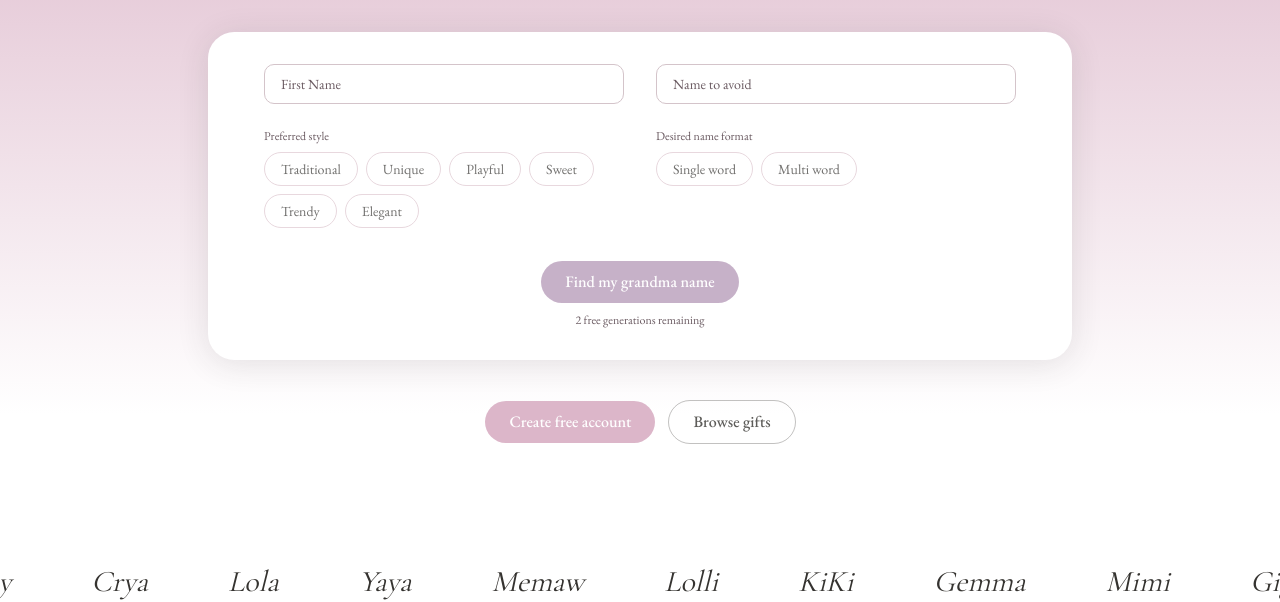
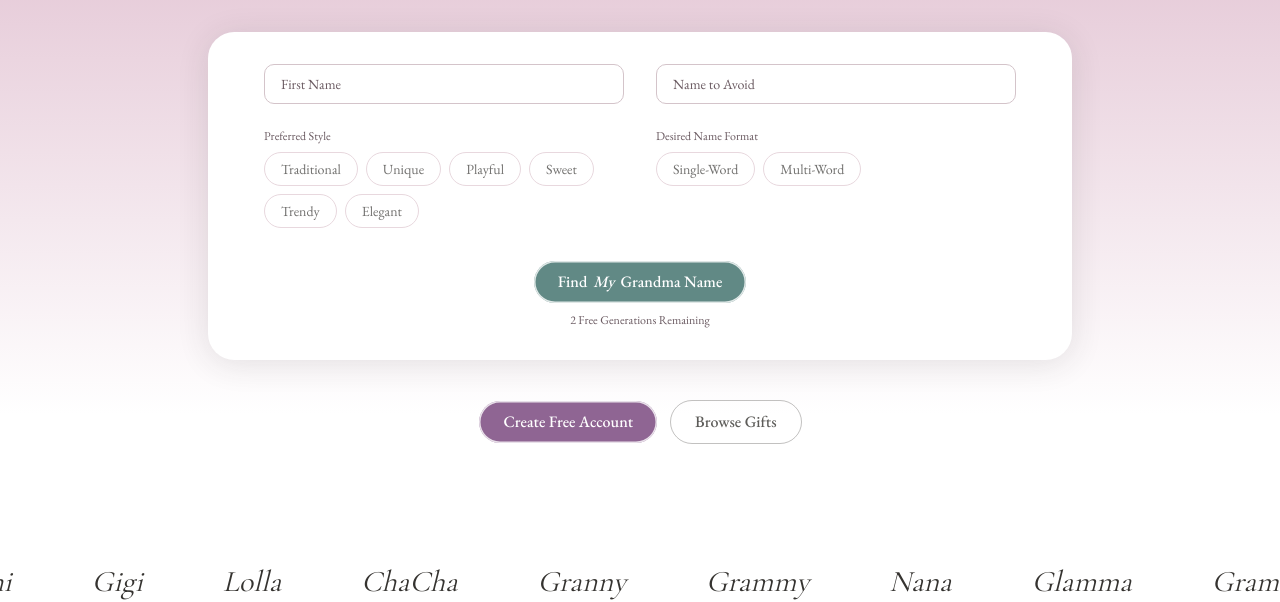
Before and after one commit to mad-banana-projects/my-grandma-name, a Next.js app: page / in a window 1280 px wide. Shown: the part 204-806 px from the top of the page. Built offline with nearby package versions, Linux system fonts and the light colour scheme; no server answers.

Commit message:
landing page styling: capitalization, names in banner, button colors

```diff
--- a/app/(public)/page.tsx
+++ b/app/(public)/page.tsx
@@ -22,8 +22,9 @@ function parseAnonCookieCount(raw: string | undefined): number {
 }
 
 const GRANDMA_NAMES = [
-  'Berry', 'Crya', 'Lola', 'Yaya', 'Memaw', 'Lolli', 'KiKi', 'Gemma',
-  'Mimi', 'Gigi', 'Lolla', 'Candy Gram', 'ChaCha', 'Granny', 'Nana', 'Glamma',
+  'Mimi', 'Gigi', 'Lolla', 'ChaCha', 'Granny', 'Grammy', 'Nana', 'Glamma',
+  'Gramma', 'Crya', 'Lola', 'Yaya', 'Memaw', 'Lolli', 'KiKi', 'Gemma',
+  'Chica', 'Lovey', 'Coo-Coo', 'Candy Gram',
 ]
 
 const HOW_IT_WORKS = [
@@ -127,9 +128,9 @@ export default async function LandingPage() {
             <div className="mt-10 flex flex-col items-center justify-center gap-3 px-4 sm:flex-row">
               <Link
                 href="/signup"
-                className={cn(buttonVariants({ size: 'lg' }), 'w-full sm:w-auto')}
+                className={cn(buttonVariants({ size: 'lg' }), 'w-full sm:w-auto bg-[#8f6593] hover:bg-[#7a5680]')}
               >
-                Create free account
+                Create Free Account
               </Link>
               <Link
                 href="/browse-products"
@@ -138,7 +139,7 @@ export default async function LandingPage() {
                   'w-full sm:w-auto border-foreground/30 text-foreground/80 hover:bg-foreground/10 hover:text-foreground'
                 )}
               >
-                Browse gifts
+                Browse Gifts
               </Link>
             </div>
           )}
--- a/components/name-generator/hero-generator.tsx
+++ b/components/name-generator/hero-generator.tsx
@@ -39,8 +39,8 @@ const STYLES = [
 ] as const
 
 const FORMATS = [
-  { value: 'single-word', label: 'Single word' },
-  { value: 'multi-word', label: 'Multi word' },
+  { value: 'single-word', label: 'Single-Word' },
+  { value: 'multi-word', label: 'Multi-Word' },
 ] as const
 
 type Result = {
@@ -228,7 +228,7 @@ export function HeroGenerator({
             <div className="space-y-1">
               <Input
                 id="hero-name-avoid"
-                placeholder="Name to avoid"
+                placeholder="Name to Avoid"
                 value={nameToAvoid}
                 onChange={(e) => setNameToAvoid(lettersOnly(e.target.value))}
                 maxLength={CHAR_LIMIT}
@@ -241,7 +241,7 @@ export function HeroGenerator({
           {/* Row 2: preferred style + preferred vibe */}
           <div className="grid grid-cols-1 gap-8 sm:grid-cols-2">
             <div className="space-y-2">
-              <Label>Preferred style</Label>
+              <Label>Preferred Style</Label>
               <div className="flex flex-wrap gap-2">
                 {STYLES.map((s) => (
                   <PillButton
@@ -255,7 +255,7 @@ export function HeroGenerator({
               </div>
             </div>
             <div className="space-y-2">
-              <Label>Desired name format</Label>
+              <Label>Desired Name Format</Label>
               <div className="flex flex-wrap gap-2">
                 {FORMATS.map((f) => (
                   <PillButton
@@ -276,16 +276,16 @@ export function HeroGenerator({
               type="submit"
               size="lg"
               disabled={loading || !firstName || !nameToAvoid || (!isSignedIn && anonUsesLeft <= 0)}
-              className="w-full sm:w-auto bg-[#8f6593] text-white hover:bg-[#7a5680]"
+              className="w-full sm:w-auto bg-[#618985] text-white hover:bg-[#527673] disabled:opacity-100 disabled:bg-[#618985]"
             >
-              {loading ? 'Finding your name…' : 'Find my grandma name'}
+              {loading ? 'Finding your name…' : <>Find <em>My</em> Grandma Name</>}
             </Button>
 
             {/* Anon limit */}
             {!isSignedIn && (
               <p className="text-xs text-muted-foreground">
                 {anonUsesLeft > 0
-                  ? `${anonUsesLeft} free ${anonUsesLeft === 1 ? 'generation' : 'generations'} remaining`
+                  ? `${anonUsesLeft} Free ${anonUsesLeft === 1 ? 'Generation' : 'Generations'} Remaining`
                   : 'Limit reached — create an account for more'}
               </p>
             )}
--- a/components/ui/button.tsx
+++ b/components/ui/button.tsx
@@ -9,11 +9,11 @@ const buttonVariants = cva(
     variants: {
       variant: {
         default:
-          "bg-primary text-primary-foreground hover:bg-primary/90 hover:-translate-y-0.5 hover:shadow-md",
+          "bg-primary text-primary-foreground shadow-[inset_0_0_0_1.5px_rgba(255,255,255,0.8)] hover:bg-primary/90 hover:-translate-y-0.5 hover:shadow-[inset_0_0_0_1.5px_rgba(255,255,255,0.8),0_4px_6px_-1px_rgba(0,0,0,0.1)]",
         outline:
           "border-secondary/50 text-secondary bg-transparent hover:bg-secondary/10 hover:-translate-y-0.5",
         secondary:
-          "bg-secondary text-secondary-foreground hover:bg-secondary/90 hover:-translate-y-0.5 hover:shadow-md",
+          "bg-secondary text-secondary-foreground shadow-[inset_0_0_0_1.5px_rgba(255,255,255,0.8)] hover:bg-secondary/90 hover:-translate-y-0.5 hover:shadow-[inset_0_0_0_1.5px_rgba(255,255,255,0.8),0_4px_6px_-1px_rgba(0,0,0,0.1)]",
         ghost:
           "hover:bg-muted hover:text-foreground",
         destructive:
```
